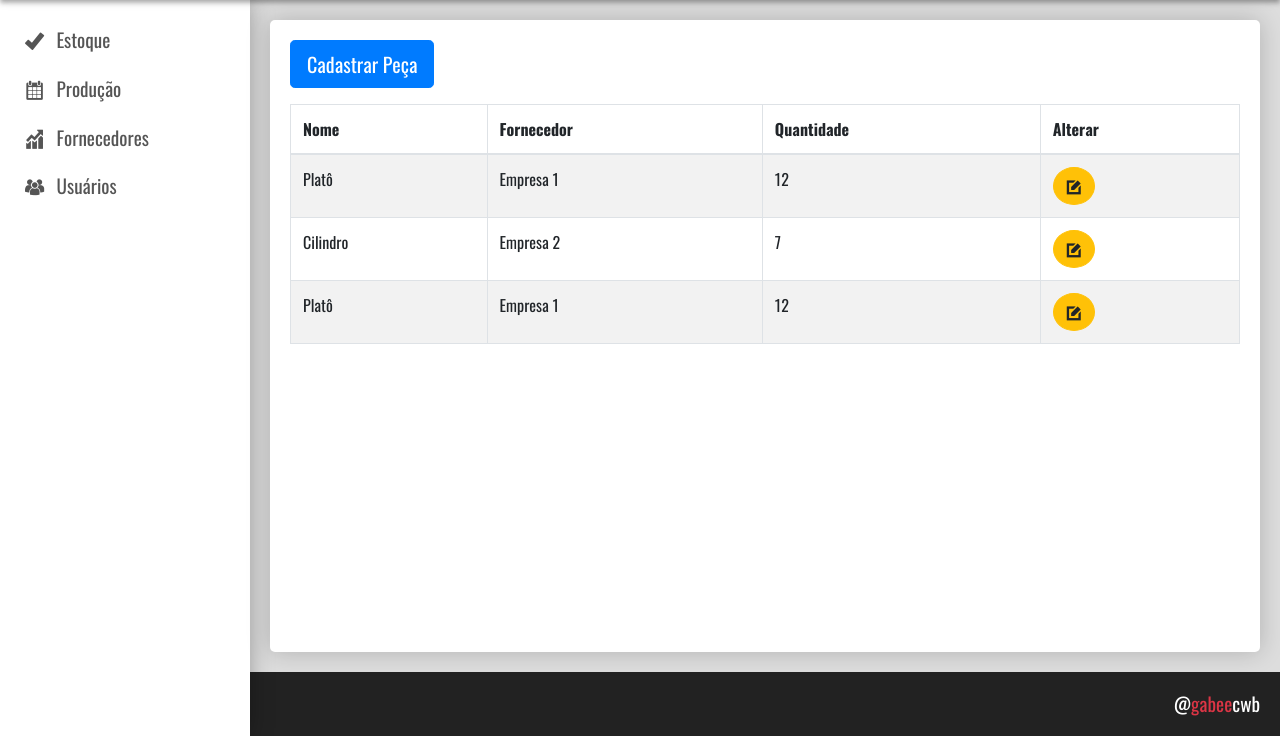
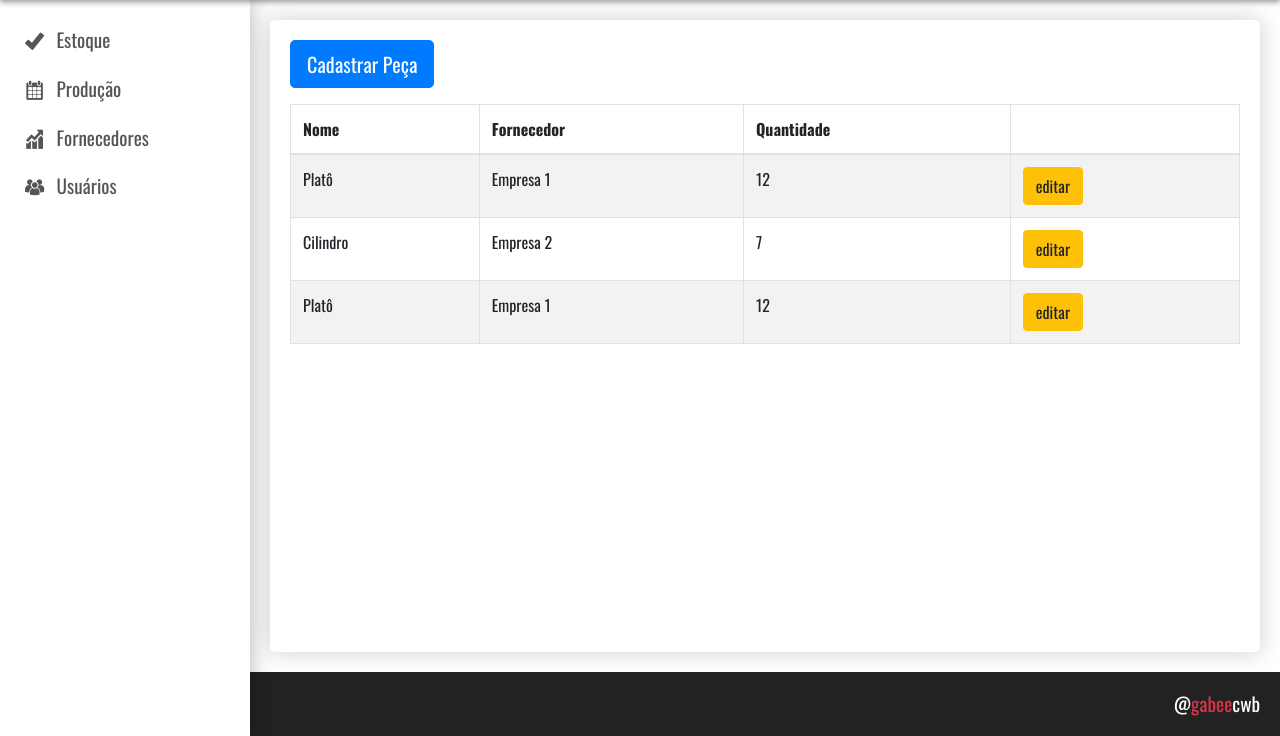
Before and after one commit to gabriel447/estoque_, a PHP site: template src/views/estoque.php in a window 1280 px wide. Shown: the part 64-800 px from the top of the page. Run offline with PHP 8.4, Linux system fonts and the light colour scheme; the template is opened without the code that fills it, so the values that code supplies are empty.

Commit message:
implementando modal

```diff
--- a/src/views/estoque.php
+++ b/src/views/estoque.php
@@ -3,6 +3,17 @@
         include('loader.php');
         loadTemplateView();
     ?>
+
+<!-- Bootstrap CSS -->
+<link rel="stylesheet" href="../../../public/assets/css/bootstrap.min.css">
+
+<!-- jQuery -->
+<script src="https://cdnjs.cloudflare.com/ajax/libs/jquery/3.7.0/jquery.min.js"></script>
+
+<!-- Bootstrap JS e dependências do Popper.js -->
+<script src="https://cdnjs.cloudflare.com/ajax/libs/popper.js/1.14.3/umd/popper.min.js"></script>
+<script src="https://stackpath.bootstrapcdn.com/bootstrap/4.1.3/js/bootstrap.min.js"></script>
+
 <main class="content">
     <a class="btn btn-lg btn-primary mb-3"
         href="">Cadastrar Peça</a>
@@ -12,7 +23,7 @@
             <th>Nome</th>
             <th>Fornecedor</th>
             <th>Quantidade</th>
-            <th>Alterar</th>
+            <th></th>
         </thead>
         <tbody>
                 <tr>
@@ -20,10 +31,12 @@
                     <td>Empresa 1</td>
                     <td>12</td>
                     <td>
-                        <a href=""
-                            class="btn btn-warning rounded-circle">
-                            <i class="icofont-edit"></i>
-                        </a>
+
+                    <!-- Botão que aciona o modal -->
+                    <button type="button" class="btn btn-warning" data-toggle="modal" data-target="#myModal">
+                        editar
+                    </button>
+
                     </td>
                 </tr>
                 <tr>
@@ -31,10 +44,12 @@
                     <td>Empresa 2</td>
                     <td>7</td>
                     <td>
-                        <a href="templates/modal.php"
-                            class="btn btn-warning rounded-circle">
-                            <i class="icofont-edit"></i>
-                        </a>
+
+                    <!-- Botão que aciona o modal -->
+                    <button type="button" class="btn btn-warning" data-toggle="modal" data-target="#myModal">
+                        editar
+                    </button>
+
                     </td>
                 </tr>
                 <tr>
@@ -42,12 +57,40 @@
                     <td>Empresa 1</td>
                     <td>12</td>
                     <td>
-                        <a href=""
-                            class="btn btn-warning rounded-circle">
-                            <i class="icofont-edit"></i>
-                        </a>
+
+                    <!-- Botão que aciona o modal -->
+                    <button type="button" class="btn btn-warning" data-toggle="modal" data-target="#myModal">
+                        editar
+                    </button>
+
                     </td>
                 </tr>
         </tbody>
     </table>
 </main>
+
+<!-- O Modal -->
+<div class="modal fade" id="myModal">
+  <div class="modal-dialog">
+    <div class="modal-content">
+
+      <!-- Cabeçalho do Modal -->
+      <div class="modal-header">
+        <h4 class="modal-title">Editar</h4>
+        <button type="button" class="close" data-dismiss="modal">&times;</button>
+      </div>
+
+      <!-- Conteúdo do Modal -->
+      <div class="modal-body">
+
+      </div>
+
+      <!-- Rodapé do Modal -->
+      <div class="modal-footer">
+      <button type="button" class="btn btn-primary">Salvar</button>
+        <button type="button" class="btn btn-secondary" data-dismiss="modal">Cancelar</button>
+      </div>
+
+    </div>
+  </div>
+</div>
```
Also changed, not shown: src/views/production.php (+2 -5 lines), src/views/templates/modal.php (deleted, +0 -48 lines).
